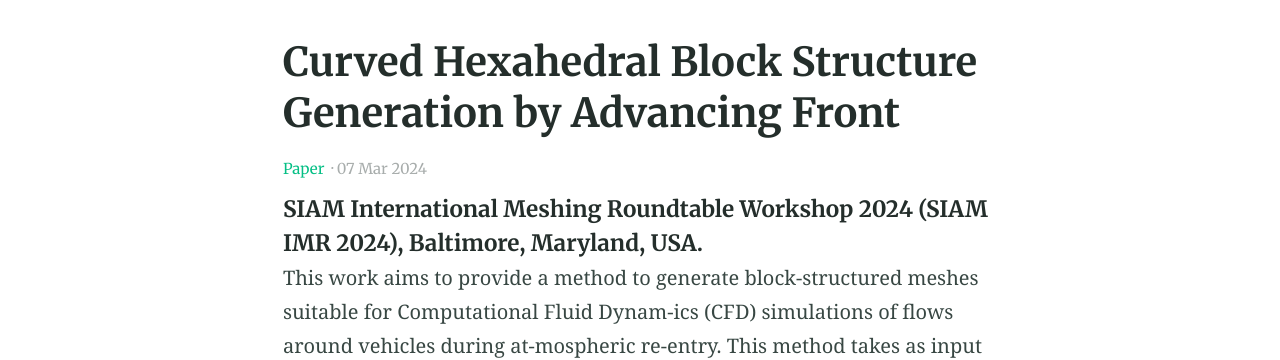
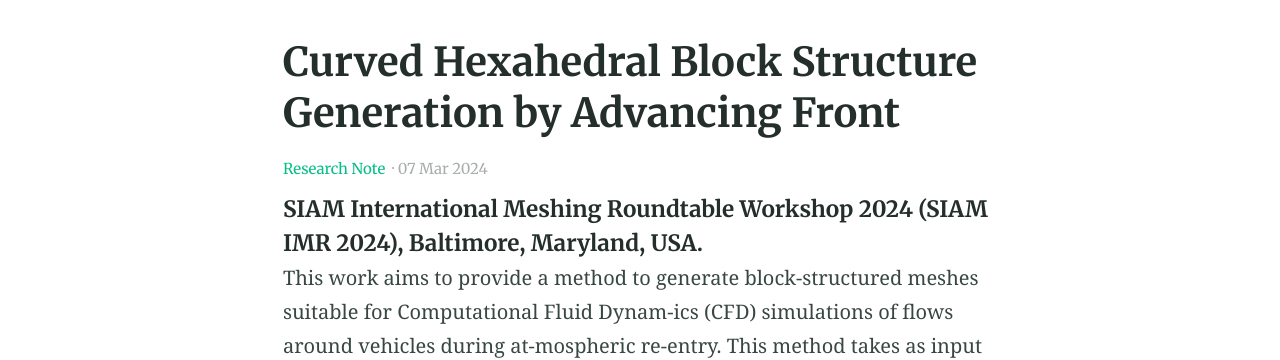
Before and after one commit to claireroche/claireroche.github.io, a Jekyll site: the page built from _posts/2024-03-07-research-note-imr.md, in a window 1280 px wide. Shown: the part 424-784 px from the top of the page. Built offline with Jekyll 4.4.1, drawn with Linux system fonts in a browser that asks for light colours; a style sheet for code colours, icons or effects is not loaded.

Commit message:
Add IMR Research Note 2024

```diff
--- a/_posts/2024-03-07-research-note-imr.md
+++ b/_posts/2024-03-07-research-note-imr.md
@@ -1,7 +1,7 @@
 ---
 title: Curved Hexahedral Block Structure Generation by Advancing Front
 categories:
-- Paper
+- Research Note
 feature_image: "https://raw.githubusercontent.com/claireroche/claireroche.github.io/main/images/blossoms.png"
 ---
 
```
